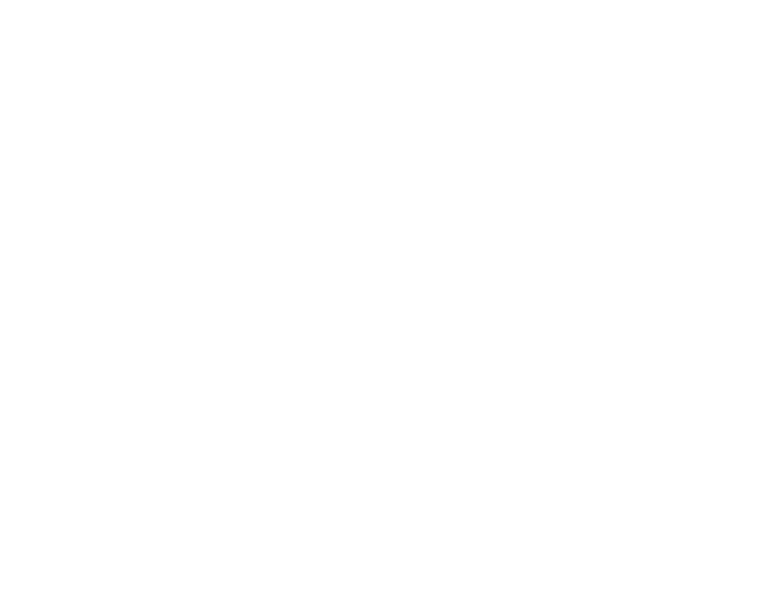
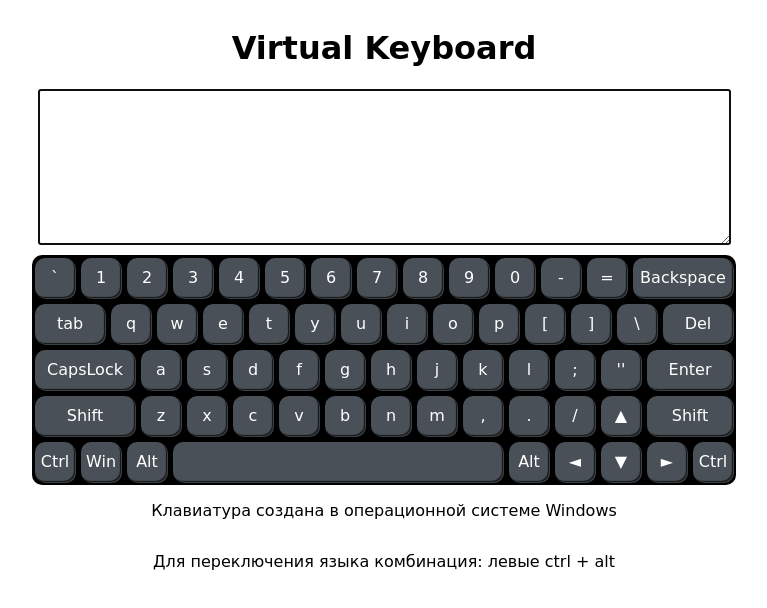
Before and after one commit to Dmitriy3305/virtual-keyboard, a website: page index.html in a window 1280 px wide. Shown: the whole page, without its empty margins (256-1023 px from the left). Drawn offline with Linux system fonts and the light colour scheme.

Commit message:
feat: add generation keyboard

```diff
--- a/index.html
+++ b/index.html
@@ -4,6 +4,9 @@
     <meta charset="UTF-8">
     <meta http-equiv="X-UA-Compatible" content="IE=edge">
     <meta name="viewport" content="width=device-width, initial-scale=1.0">
+    <link rel="stylesheet" href="./style.css">
+    <link rel="preconnect" href="https://fonts.googleapis.com">
+    <link rel="preconnect" href="https://fonts.gstatic.com" crossorigin>
     <title>virtual-keyboard</title>
 </head>
 <body>
--- a/script.js
+++ b/script.js
@@ -0,0 +1,122 @@
+/* eslint-disable no-plusplus */
+const keyboardKeys = {
+  tilda: { ru: ['ё', 'Ё'], en: ['`', '~'] },
+  Digit1: { ru: ['1', '!'], en: ['1', '!'] },
+  Digit2: { ru: ['2', '"'], en: ['2', '@'] },
+  Digit3: { ru: ['3', '№'], en: ['3', '#'] },
+  Digit4: { ru: ['4', ';'], en: ['4', '$'] },
+  Digit5: { ru: ['5', '%'], en: ['5', '%'] },
+  Digit6: { ru: ['6', ':'], en: ['6', '^'] },
+  Digit7: { ru: ['7', '?'], en: ['7', '&'] },
+  Digit8: { ru: ['8', '*'], en: ['8', '*'] },
+  Digit9: { ru: ['9', '('], en: ['9', '('] },
+  Digit0: { ru: ['0', ')'], en: ['0', ')'] },
+  minus: { ru: ['-', '_'], en: ['-', '_'] },
+  plus: { ru: ['=', '+'], en: ['=', '+'] },
+  backspace: { ru: ['Backspace'], en: ['Backspace'] },
+  tab: { ru: ['tab'], en: ['tab'] },
+  KeyQ: { ru: ['й', 'Й'], en: ['q', 'Q'] },
+  KeyW: { ru: ['ц', 'Ц'], en: ['w', 'W'] },
+  KeyE: { ru: ['у', 'У'], en: ['e', 'E'] },
+  KeyT: { ru: ['е', 'Е'], en: ['t', 'T'] },
+  KeyY: { ru: ['н', 'Н'], en: ['y', 'Y'] },
+  KeyU: { ru: ['г', 'Г'], en: ['u', 'U'] },
+  KeyI: { ru: ['ш', 'Ш'], en: ['i', 'I'] },
+  KeyO: { ru: ['щ', 'Щ'], en: ['o', 'O'] },
+  KeyP: { ru: ['з', 'З'], en: ['p', 'P'] },
+  bracketLeft: { ru: ['х', 'Х'], en: ['[', '{'] },
+  bracketRight: { ru: ['ъ', 'Ъ'], en: [']', '}'] },
+  backslash: { ru: ['\\', '/'], en: ['\\', '|'] },
+  del: { ru: ['Del'], en: ['Del'] },
+  capsLock: { ru: ['CapsLock'], en: ['CapsLock'] },
+  KeyA: { ru: ['ф', 'Ф'], en: ['a', 'A'] },
+  KeyS: { ru: ['ы', 'Ы'], en: ['s', 'S'] },
+  KeyD: { ru: ['в', 'В'], en: ['d', 'D'] },
+  KeyF: { ru: ['а', 'А'], en: ['f', 'F'] },
+  KeyG: { ru: ['п', 'П'], en: ['g', 'G'] },
+  KeyH: { ru: ['р', 'Р'], en: ['h', 'H'] },
+  KeyJ: { ru: ['о', 'О'], en: ['j', 'J'] },
+  KeyK: { ru: ['л', 'Л'], en: ['k', 'K'] },
+  KeyL: { ru: ['д', 'Д'], en: ['l', 'L'] },
+  colon: { ru: ['ж', 'Ж'], en: [';', ':'] },
+  quote: { ru: ['э', 'Э'], en: ["''", '"'] },
+  enter: { ru: ['Enter'], en: ['Enter'] },
+  shiftLeft: { ru: ['Shift'], en: ['Shift'] },
+  KeyZ: { ru: ['я', 'Я'], en: ['z', 'Z'] },
+  KeyX: { ru: ['ч', 'Ч'], en: ['x', 'X'] },
+  KeyC: { ru: ['с', 'С'], en: ['c', 'C'] },
+  KeyV: { ru: ['м', 'М'], en: ['v', 'V'] },
+  KeyB: { ru: ['и', 'И'], en: ['b', 'B'] },
+  KeyN: { ru: ['т', 'Т'], en: ['n', 'N'] },
+  KeyM: { ru: ['ь', 'Ь'], en: ['m', 'M'] },
+  comma: { ru: ['ю', 'Ю'], en: [',', '<'] },
+  point: { ru: ['ю', 'Ю'], en: ['.', '>'] },
+  slash: { ru: ['.', ','], en: ['/', '?'] },
+  arrowUp: { ru: ['▲'], en: ['▲'] },
+  shiftRight: { ru: ['Shift'], en: ['Shift'] },
+  ctrlLeft: { ru: ['Ctrl'], en: ['Ctrl'] },
+  win: { ru: ['Win'], en: ['Win'] },
+  altLeft: { ru: ['Alt'], en: ['Alt'] },
+  whitespace: { ru: [' '], en: [' '] },
+  altRight: { ru: ['Alt'], en: ['Alt'] },
+  arrowLef: { ru: ['◄'], en: ['◄'] },
+  arrowDown: { ru: ['▼'], en: ['▼'] },
+  arrowRight: { ru: ['►'], en: ['►'] },
+  ctrlRight: { ru: ['Ctrl'], en: ['Ctrl'] },
+};
+
+function getKeyboard() {
+  const wrapperKeyboard = document.createElement('div');
+  wrapperKeyboard.className = 'wrapper-keyboard';
+  document.body.append(wrapperKeyboard);
+  const btn = Object.values(keyboardKeys);
+  Object.values(btn).forEach((element) => {
+    const btn = document.createElement('div');
+    btn.className = 'btn';
+    wrapperKeyboard.append(btn);
+    const enBtn = document.createElement('div');
+    enBtn.className = 'enDiv';
+    btn.append(enBtn);
+    const enBtnUnShift = document.createElement('span');
+    enBtnUnShift.className = 'en-unshift';
+    enBtnUnShift.innerHTML = `${element.en[0]}`;
+    enBtn.append(enBtnUnShift);
+    const enBtnShift = document.createElement('span');
+    enBtnShift.className = 'en-shift';
+    enBtnShift.innerHTML = `${element.en[1]}`;
+    enBtn.append(enBtnShift);
+    // create RU-BTN
+    const ruBtn = document.createElement('div');
+    ruBtn.className = 'ruDiv';
+    btn.append(ruBtn);
+    const ruBtnUnShift = document.createElement('span');
+    ruBtnUnShift.className = 'ru-unshift';
+    ruBtnUnShift.innerHTML = `${element.ru[0]}`;
+    ruBtn.append(ruBtnUnShift);
+    const ruBtnShift = document.createElement('span');
+    ruBtnShift.className = 'ru-shift';
+    ruBtnShift.innerHTML = `${element.ru[1]}`;
+    ruBtn.append(ruBtnShift);
+  });
+}
+
+function getPage() {
+  const textarea = '<textarea rows="10" cols="84" autofocus></textarea>';
+  document.body.insertAdjacentHTML('afterbegin', textarea);
+  const header = '<h1>Virtual Keyboard</h1>';
+  document.body.insertAdjacentHTML('afterbegin', header);
+  getKeyboard();
+  const operatingSystem = '<p>Клавиатура создана в операционной системе Windows</p>';
+  document.body.insertAdjacentHTML('beforeend', operatingSystem);
+  const languageChange = '<p>Для переключения языка комбинация: левые ctrl + alt</p>';
+  document.body.insertAdjacentHTML('beforeend', languageChange);
+}
+getPage();
+
+function getIdForBtn() {
+  const btn = document.querySelectorAll('.btn');
+  for (let i = 0; i < Object.keys(keyboardKeys).length; i++) {
+    btn[i].id = Object.keys(keyboardKeys)[i];
+  }
+}
+getIdForBtn();
--- /dev/null
+++ b/style.css
@@ -0,0 +1,55 @@
+* {
+    box-sizing: border-box;
+}
+body {
+  display: flex;
+  flex-direction: column;
+  justify-content: center;
+  align-items: center;
+  font-family: 'Bruno Ace SC', cursive;
+}
+.wrapper-keyboard {
+    margin-top: 10px;
+    background-color: black;
+    display: flex;
+    max-width: 704px;
+    flex-wrap: wrap;
+    height: auto;
+    border-radius: 10px;
+}
+.btn {
+    display: flex;
+    justify-content: center;
+    align-items: center;
+    margin: 3px;
+    width: 40px;
+    height: 40px;
+    padding: 4px 7px;
+    color: #ffffff;
+    background-color: #495057;
+    border-radius: 10px;
+    cursor: pointer;
+    box-shadow: 1px 1px 0 rgba(73, 80, 87, 0.8), inset -1px -1px 1px #131313;
+}
+.en-shift {
+    display: none;
+}
+.ruDiv {
+    display: none;
+}
+#backspace,
+#capsLock,
+#shiftLeft {
+    width: 100px;
+}
+#tab,
+#del {
+    width: 70px;
+}
+#enter,
+#shiftRight {
+    width: 86px;
+}
+#whitespace {
+    width: 330px;
+}
```
